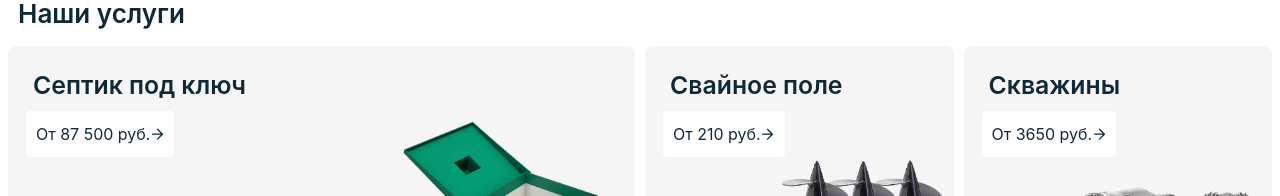
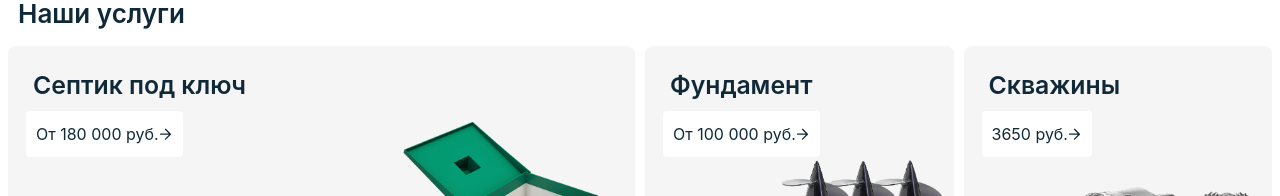
Before and after one commit to ShizLo/bis-tv, a Vue app: page / in a window 1280 px wide. Shown: the part 550-746 px from the top of the page. Built offline with nearby package versions, Linux system fonts and the light colour scheme.

Commit message:
Забилдил для демонстрации

```diff
--- a/src/App.vue
+++ b/src/App.vue
@@ -36,12 +36,13 @@ import NavigationCatalog from "./components/NavigationCatalog.vue";
                   <a class="menu-mobile__item_body-link">Септик под ключ</a>
                   <a class="menu-mobile__item_body-link">Установка заборов</a>
                   <a class="menu-mobile__item_body-link">Водоснабжение</a>
+                  <a class="menu-mobile__item_body-link">Благоустройство участка</a>
                 </div>
               </div>
               <div class="menu-mobile__item">
                 <div class="menu-mobile__item_header">
                   <img class="menu-mobile__item-icon" alt="Услуги" src="./assets/icons/cleaning_services.svg" />
-                  <span class="menu-mobile__item-title">БИС Сервис</span>
+                  <span class="menu-mobile__item-title">Наш сервис</span>
                 </div>
                 <div class="menu-mobile__item_body">
                   <a class="menu-mobile__item_body-link">Сертики и ЛОС</a>
@@ -88,6 +89,12 @@ import NavigationCatalog from "./components/NavigationCatalog.vue";
                     />
                     <span>WhatsApp</span>
                   </a>
+                </div>
+              </div>
+              <div class="address-mobile">
+                <div class="address-mobile__text">
+                  Санкт-Петербург, ул. <br />
+                  Ежедневно с 9 до 18 часов
                 </div>
               </div>
             </div>
@@ -391,6 +398,14 @@ import NavigationCatalog from "./components/NavigationCatalog.vue";
   }
   &__link > .link__icon {
     margin: 0px 10px;
+  }
+}
+.address-mobile {
+  background: #f0f4f9;
+  border-radius: 6px;
+  margin-top: 14px;
+  &__text {
+    padding: 10px 10px 10px 15px;
   }
 }
 .mobible-phone__item {
--- a/src/components/OurServices.vue
+++ b/src/components/OurServices.vue
@@ -18,7 +18,7 @@ export default {
             <ServiceCard
               class="services__row-item-big"
               title="Септик под ключ"
-              price="87 500"
+              price="От 180 000"
               path="src/assets/images/services-1"
               hoverColor="rgb(214, 221, 235)"
             />
@@ -44,8 +44,8 @@ export default {
           <div class="services__row">
             <ServiceCard
               class="services__row-item-sm"
-              title="Свайное поле"
-              price="210"
+              title="Фундамент"
+              price="От 100 000"
               path="src/assets/images/services-5+"
               hoverColor="rgb(170, 214, 199)"
             />
--- a/src/components/ServiceCard.vue
+++ b/src/components/ServiceCard.vue
@@ -26,17 +26,21 @@ export default {
 </script>
 <template>
   <div class="services__item" :style="style">
-    <a class="services__item-link item" :style="style" v-scroll-to="{
-              el: '#GlobalForm',
-              easing: [.6, .80, .30, 1.9],
-              duration: 2000
-              }">
+    <a
+      class="services__item-link item"
+      :style="style"
+      v-scroll-to="{
+        el: '#GlobalForm',
+        easing: [0.6, 0.8, 0.3, 1.9],
+        duration: 2000,
+      }"
+    >
       <div class="item__description content__description">
         <div class="item__title title">
           <span>{{ title }}</span>
         </div>
         <div class="item__price content__price">
-          <span>От {{ price }} руб.</span>
+          <span>{{ price }} руб.</span>
         </div>
       </div>
       <!-- <div class="flex flex-col justify-end items-start">
```
Also changed, not shown: 26 other files (tests, documents, lock files or other folders).
